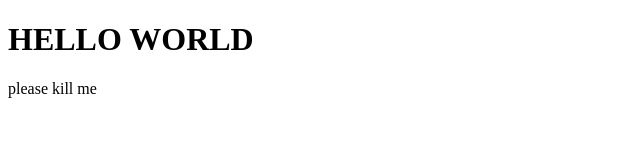
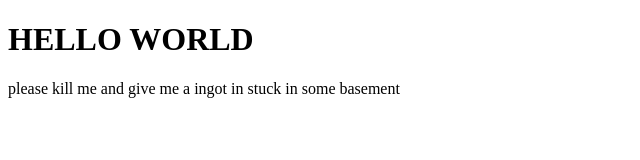
Before and after one commit to onebrancell/test, a plain HTML site: page index.html in a window 1280 px wide. Shown: the whole page, without its empty margins (0-640 px from the left). Drawn offline with Linux system fonts and the light colour scheme.

Commit message:
Update index.html

```diff
--- a/index.html
+++ b/index.html
@@ -3,7 +3,7 @@
 <body>
 
 <h1>HELLO WORLD</h1>
-<p>please kill me</p>
+<p>please kill me and give me a ingot in stuck in some basement</p>
 
 </body>
 </html>
```
